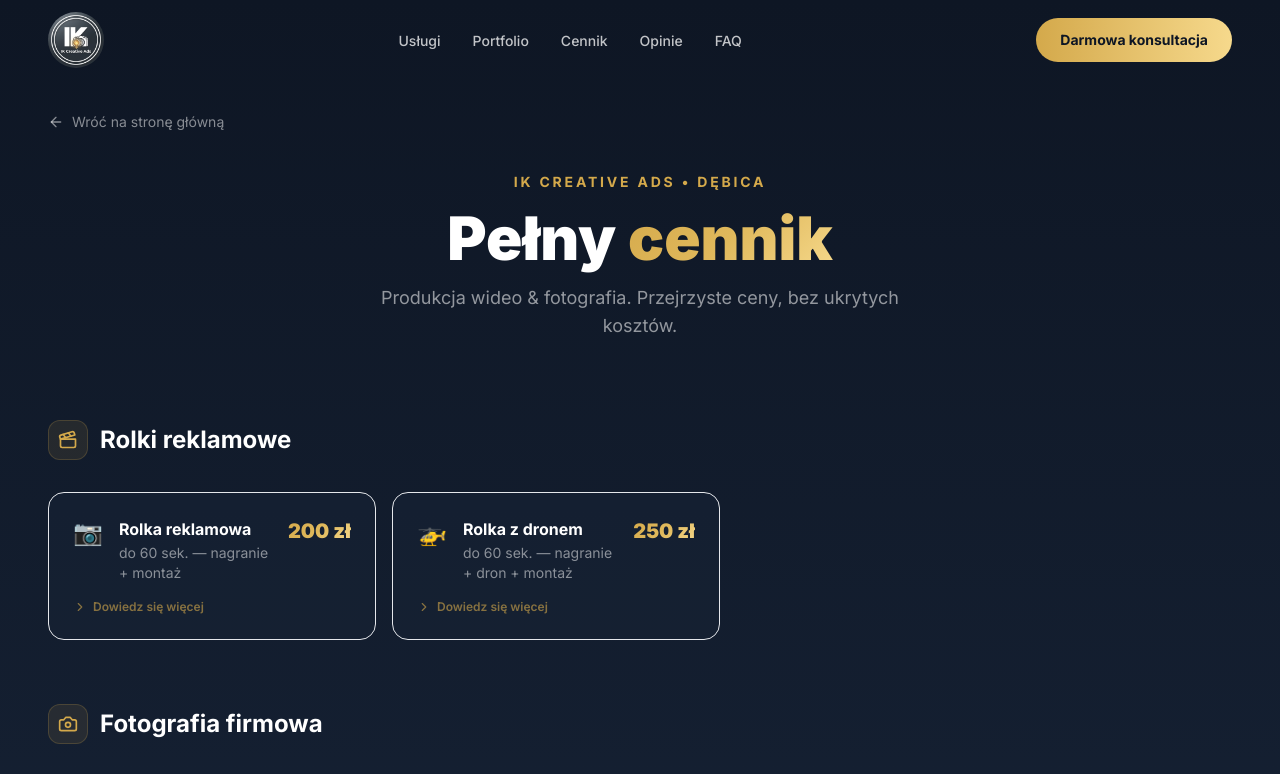
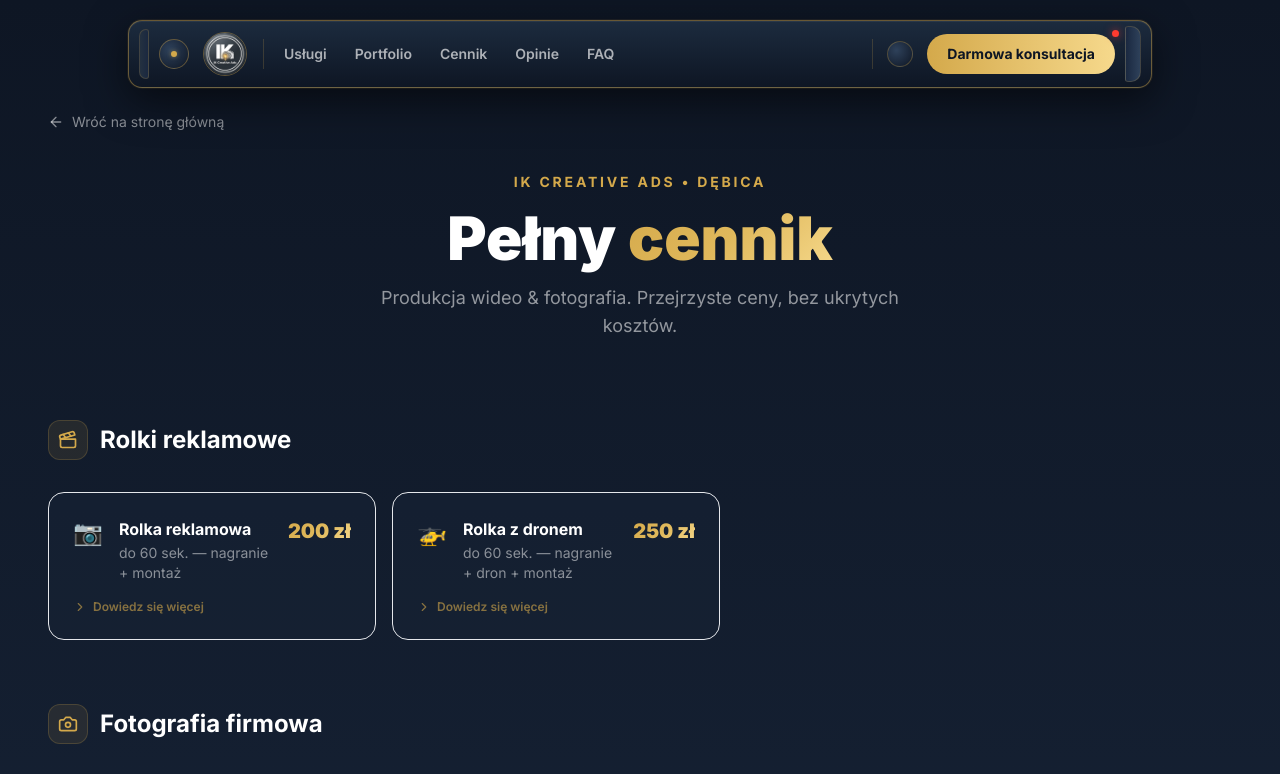
Before and after one commit to ikcreativeads/ikcreativeads, a Next.js app: page /cennik in a window 1280 px wide. Shown: the top 774 px of the page. Built offline with nearby package versions, Linux system fonts and the light colour scheme.

Commit message:
feat: navbar w kształcie aparatu fotograficznego

```diff
--- a/src/components/Header.tsx
+++ b/src/components/Header.tsx
@@ -1,21 +1,12 @@
 "use client";
 
 import { useEffect, useState } from "react";
-import { Menu, X } from "lucide-react";
-import Logo from "./ui/Logo";
-import Container from "./ui/Container";
+import { Aperture, X } from "lucide-react";
+import Image from "next/image";
 import { NAV_LINKS } from "@/lib/data";
 
 export default function Header() {
-  const [scrolled, setScrolled] = useState(false);
   const [open, setOpen] = useState(false);
-
-  useEffect(() => {
-    const onScroll = () => setScrolled(window.scrollY > 16);
-    onScroll();
-    window.addEventListener("scroll", onScroll, { passive: true });
-    return () => window.removeEventListener("scroll", onScroll);
-  }, []);
 
   useEffect(() => {
     document.body.style.overflow = open ? "hidden" : "";
@@ -24,24 +15,218 @@ export default function Header() {
 
   return (
     <>
-      <header
-        className={`fixed inset-x-0 top-0 z-40 transition-all duration-300 ${
-          scrolled ? "shadow-[0_8px_32px_rgba(0,0,0,0.35)]" : ""
-        }`}
-        style={{ backgroundColor: scrolled ? "#0e1624ee" : "transparent" }}
-      >
-        <Container>
-          <nav className="flex h-20 items-center justify-between" aria-label="Główna nawigacja">
-            <a href="#" className="shrink-0" aria-label="IK Creative Ads — strona główna">
-              <Logo />
-            </a>
+      {/* ── DESKTOP: camera navbar ── */}
+      <header className="hidden lg:flex fixed inset-x-0 top-0 z-40 justify-center px-6 pt-5">
+        <div
+          className="relative flex items-center w-full max-w-5xl"
+          style={{
+            height: 68,
+            background: "linear-gradient(180deg, #1c2b3e 0%, #0e1624 100%)",
+            border: "1.5px solid rgba(212,169,75,0.45)",
+            borderRadius: 14,
+            boxShadow:
+              "0 0 0 1px rgba(212,169,75,0.08), 0 12px 40px rgba(0,0,0,0.55), inset 0 1px 0 rgba(255,255,255,0.06)",
+            padding: "0 10px",
+          }}
+        >
+          {/* Red dot — recording indicator */}
+          <div
+            style={{
+              position: "absolute",
+              top: 9,
+              right: 32,
+              width: 7,
+              height: 7,
+              borderRadius: "50%",
+              background: "#ff3b30",
+              boxShadow: "0 0 8px #ff3b30aa",
+            }}
+          />
 
-            <ul className="hidden items-center gap-8 lg:flex">
+          {/* Left grip */}
+          <div
+            style={{
+              width: 10,
+              height: 50,
+              flexShrink: 0,
+              background: "linear-gradient(90deg, #243140, #1a2840)",
+              borderRadius: "7px 3px 3px 7px",
+              border: "1px solid rgba(212,169,75,0.2)",
+              marginRight: 10,
+            }}
+          />
+
+          {/* Left dial */}
+          <div
+            style={{
+              width: 30,
+              height: 30,
+              flexShrink: 0,
+              borderRadius: "50%",
+              background: "radial-gradient(circle at 35% 35%, #2e415a, #0e1624)",
+              border: "1.5px solid rgba(212,169,75,0.4)",
+              marginRight: 14,
+              display: "flex",
+              alignItems: "center",
+              justifyContent: "center",
+            }}
+          >
+            <div
+              style={{
+                width: 6,
+                height: 6,
+                borderRadius: "50%",
+                background: "#D4A94B",
+                boxShadow: "0 0 4px #D4A94B88",
+              }}
+            />
+          </div>
+
+          {/* Logo */}
+          <a href="/" aria-label="IK Creative Ads" style={{ flexShrink: 0, marginRight: 16 }}>
+            <Image
+              src="/logo-square.jpg"
+              alt="IK Creative Ads"
+              width={44}
+              height={44}
+              priority
+              style={{ borderRadius: "50%", objectFit: "cover", border: "1.5px solid rgba(212,169,75,0.4)" }}
+            />
+          </a>
+
+          {/* Separator */}
+          <div style={{ width: 1, height: 30, background: "rgba(212,169,75,0.2)", marginRight: 20, flexShrink: 0 }} />
+
+          {/* Nav links */}
+          <nav className="flex items-center gap-7 flex-1">
+            {NAV_LINKS.map((link) => (
+              <a
+                key={link.href}
+                href={link.href}
+                className="text-sm font-semibold text-white/65 hover:text-[#D4A94B] transition-colors whitespace-nowrap"
+              >
+                {link.label}
+              </a>
+            ))}
+          </nav>
+
+          {/* Separator */}
+          <div style={{ width: 1, height: 30, background: "rgba(212,169,75,0.2)", marginLeft: 20, flexShrink: 0 }} />
+
+          {/* Right dial */}
+          <div
+            style={{
+              width: 26,
+              height: 26,
+              flexShrink: 0,
+              borderRadius: "50%",
+              background: "radial-gradient(circle at 35% 35%, #2e415a, #0e1624)",
+              border: "1.5px solid rgba(212,169,75,0.3)",
+              margin: "0 14px",
+            }}
+          />
+
+          {/* CTA */}
+          <a
+            href="#kontakt"
+            className="inline-flex items-center justify-center rounded-full bg-gradient-to-r from-[#D4A94B] to-[#F6D98C] px-5 py-2.5 text-sm font-bold text-[#0E1624] hover:scale-105 transition-transform whitespace-nowrap"
+            style={{ flexShrink: 0 }}
+          >
+            Darmowa konsultacja
+          </a>
+
+          {/* Right grip — thicker, like a camera grip */}
+          <div
+            style={{
+              width: 16,
+              height: 56,
+              flexShrink: 0,
+              background: "linear-gradient(90deg, #1a2840, #2e415a)",
+              borderRadius: "3px 10px 10px 3px",
+              border: "1px solid rgba(212,169,75,0.2)",
+              marginLeft: 10,
+            }}
+          />
+        </div>
+      </header>
+
+      {/* ── MOBILE: aperture button ── */}
+      <header className="fixed inset-x-0 top-0 z-40 lg:hidden">
+        <div className="flex items-center justify-between px-5 pt-4">
+          <a href="/" aria-label="IK Creative Ads">
+            <Image
+              src="/logo-square.jpg"
+              alt="IK Creative Ads"
+              width={44}
+              height={44}
+              priority
+              style={{ borderRadius: "50%", objectFit: "cover", border: "1.5px solid rgba(212,169,75,0.4)" }}
+            />
+          </a>
+
+          <button
+            type="button"
+            onClick={() => setOpen(true)}
+            aria-label="Otwórz menu"
+            style={{
+              width: 48,
+              height: 48,
+              borderRadius: "50%",
+              background: "rgba(14,22,36,0.92)",
+              border: "1.5px solid rgba(212,169,75,0.45)",
+              display: "flex",
+              alignItems: "center",
+              justifyContent: "center",
+              color: "#D4A94B",
+            }}
+          >
+            <Aperture style={{ width: 22, height: 22 }} />
+          </button>
+        </div>
+      </header>
+
+      {/* ── MOBILE MENU ── */}
+      {open && (
+        <div
+          className="fixed inset-0 z-50 lg:hidden flex flex-col"
+          style={{ backgroundColor: "#0e1624" }}
+        >
+          <div className="flex items-center justify-between px-5 pt-4">
+            <Image
+              src="/logo-square.jpg"
+              alt="IK Creative Ads"
+              width={44}
+              height={44}
+              style={{ borderRadius: "50%", objectFit: "cover", border: "1.5px solid rgba(212,169,75,0.4)" }}
+            />
+            <button
+              type="button"
+              onClick={() => setOpen(false)}
+              aria-label="Zamknij menu"
+              style={{
+                width: 48,
+                height: 48,
+                borderRadius: "50%",
+                background: "rgba(36,49,64,0.8)",
+                border: "1px solid rgba(255,255,255,0.1)",
+                display: "flex",
+                alignItems: "center",
+                justifyContent: "center",
+                color: "#fff",
+              }}
+            >
+              <X style={{ width: 20, height: 20 }} />
+            </button>
+          </div>
+
+          <div className="px-5 mt-10">
+            <ul className="flex flex-col">
               {NAV_LINKS.map((link) => (
                 <li key={link.href}>
                   <a
                     href={link.href}
-                    className="text-sm font-medium text-white/75 transition-colors hover:text-gold-warm"
+                    onClick={() => setOpen(false)}
+                    className="block border-b border-white/8 py-5 text-2xl font-semibold text-white"
                   >
                     {link.label}
                   </a>
@@ -49,63 +234,6 @@ export default function Header() {
               ))}
             </ul>
 
-            <div className="hidden lg:block">
-              <a
-                href="#kontakt"
-                className="inline-flex items-center justify-center rounded-full bg-gradient-to-r from-[#D4A94B] to-[#F6D98C] px-6 py-3 text-sm font-bold text-[#0E1624] hover:scale-105 transition-transform"
-              >
-                Darmowa konsultacja
-              </a>
-            </div>
-
-            <button
-              type="button"
-              onClick={() => setOpen(true)}
-              className="inline-flex h-11 w-11 items-center justify-center rounded-full border border-white/10 text-white lg:hidden"
-              aria-label="Otwórz menu"
-            >
-              <Menu className="h-5 w-5" />
-            </button>
-          </nav>
-        </Container>
-      </header>
-
-      {/* Mobile menu — bez Framer Motion */}
-      {open && (
-        <div
-          className="fixed inset-0 z-50 lg:hidden flex flex-col"
-          style={{ backgroundColor: "#0e1624" }}
-        >
-          <Container>
-            {/* Top bar */}
-            <div className="flex h-20 items-center justify-between">
-              <Logo />
-              <button
-                type="button"
-                onClick={() => setOpen(false)}
-                className="inline-flex h-11 w-11 items-center justify-center rounded-full border border-white/10 text-white"
-                aria-label="Zamknij menu"
-              >
-                <X className="h-5 w-5" />
-              </button>
-            </div>
-
-            {/* Links */}
-            <ul className="mt-8 flex flex-col">
-              {NAV_LINKS.map((link) => (
-                <li key={link.href}>
-                  <a
-                    href={link.href}
-                    onClick={() => setOpen(false)}
-                    className="block border-b border-white/8 py-5 text-2xl font-semibold text-white active:text-[#D4A94B]"
-                  >
-                    {link.label}
-                  </a>
-                </li>
-              ))}
-            </ul>
-
-            {/* CTA */}
             <a
               href="#kontakt"
               onClick={() => setOpen(false)}
@@ -113,7 +241,7 @@ export default function Header() {
             >
               Darmowa konsultacja
             </a>
-          </Container>
+          </div>
         </div>
       )}
     </>
```
